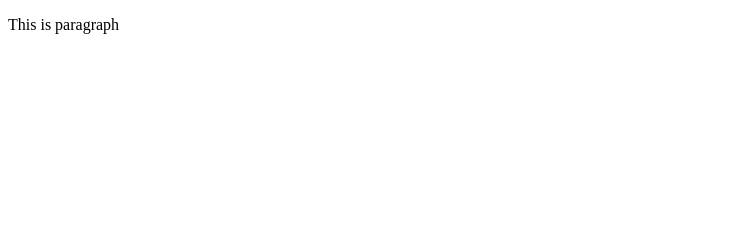
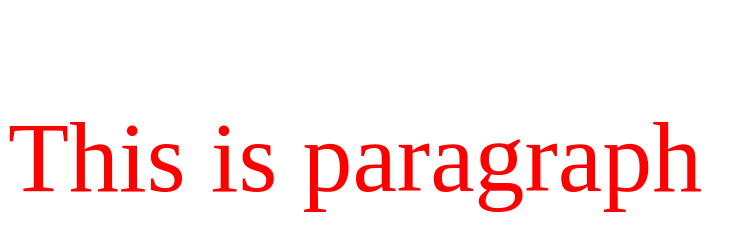
Before and after one commit to Tabrha/boeing-website, a plain HTML site: page index.html in a window 1280 px wide. Shown: the whole page, without its empty margins (0-756 px from the left). Drawn offline with Linux system fonts and the light colour scheme.

Commit message:
style.css added

```diff
--- a/index.html
+++ b/index.html
@@ -3,6 +3,7 @@
 <head>
     <meta charset="UTF-8">
     <meta name="viewport" content="width=device-width, initial-scale=1.0">
+    <link rel="stylesheet" href="style.css">
     <title>Test</title>
 </head>
 <body>
--- /dev/null
+++ b/style.css
@@ -0,0 +1,4 @@
+p {
+    color: red;
+    font-size: 100px;
+}
```
